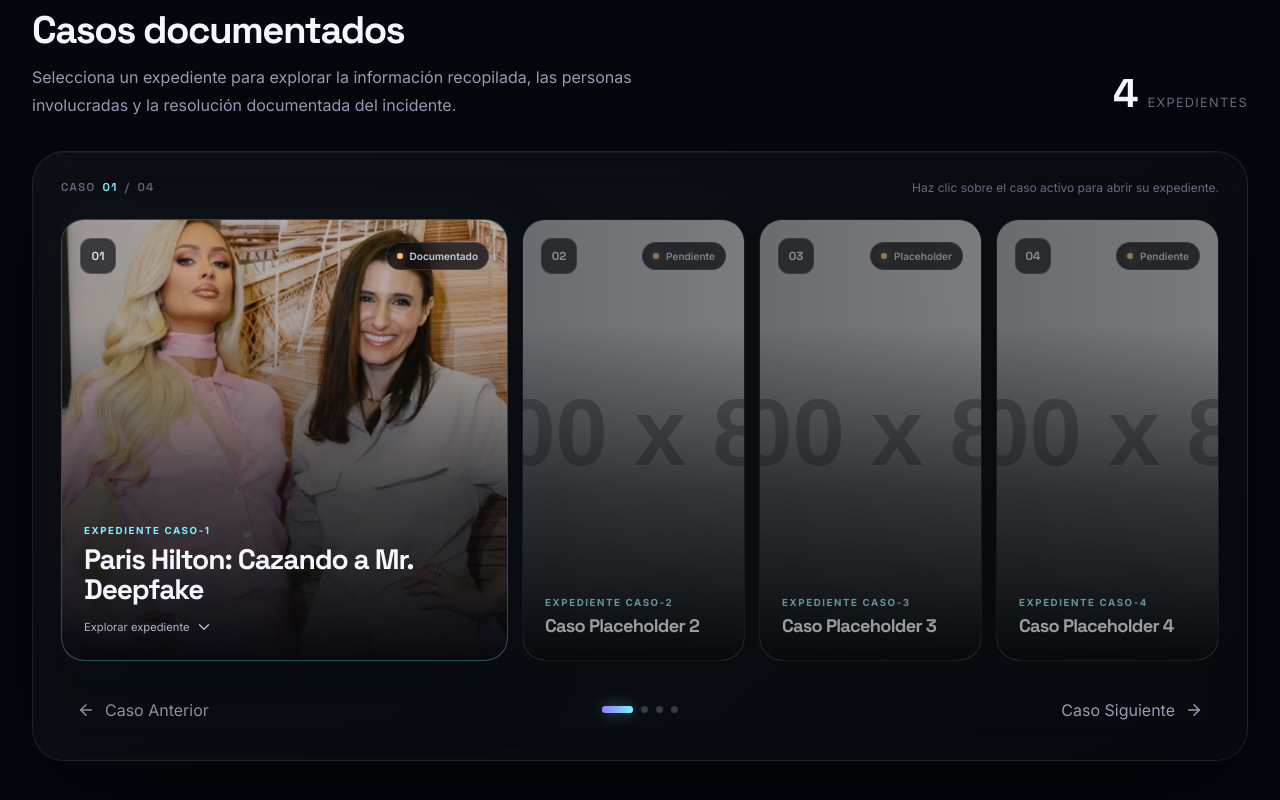
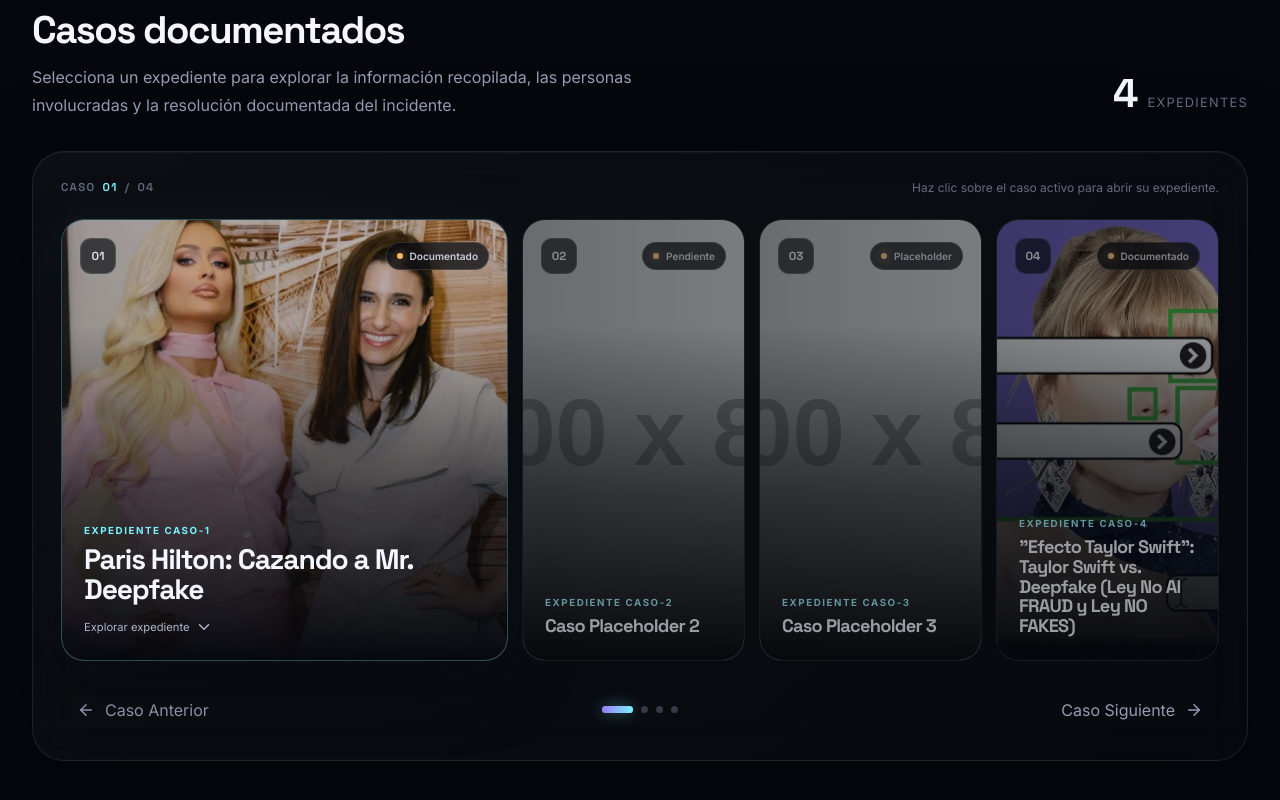
Before and after one commit to Massy100/Journal, a React (Vite) app: page / in a window 1280 px wide. Shown: the part 676-1476 px from the top of the page. Built offline with nearby package versions, Linux system fonts and the light colour scheme.

Commit message:
caso 4 tylor swift

```diff
--- a/src/data/casos.js
+++ b/src/data/casos.js
@@ -45,6 +45,7 @@
 ===========================================================
 */
 import caso1 from "../img/caso1.jpg";
+import caso4 from "../img/caso4.jpg";
 
 export const casos = [
   {
@@ -148,25 +149,44 @@
   {
     id: "caso-4",
 
-    nombre: "Caso Placeholder 4",
+    nombre: "\"Efecto Taylor Swift\": Taylor Swift vs. Deepfake (Ley No AI FRAUD y Ley NO FAKES)",
 
-    imagen:
-      "https://placehold.co/1200x800/20111d/ff82c8?text=Caso+Placeholder+4",
+    imagen: caso4,
 
-    fecha: "Fecha por definir",
+    fecha: "Enero de 2024",
 
     involucrados: [
-      "Persona afectada - Pendiente",
-      "Investigador / Fuente - Pendiente",
+      "Taylor Swift",
+      "Microsoft (Satya Nadella)",
+      "X (antes Twitter)",
+      "SAG-AFTRA y RAINN",
+      "Congreso de Estados Unidos",
+      "Swifties"
+    ],
+
+    fuentes: [
+      {
+        nombre:
+          "Wikipedia - Taylor Swift deepfake pornography controversy",
+        url: "https://en.wikipedia.org/wiki/Taylor_Swift_deepfake_pornography_controversy",
+      },
     ],
 
     descripcion:
-      "Descripción pendiente de investigación. Utiliza este apartado para presentar de manera breve y verificable los acontecimientos relacionados con el caso.",
+      "A finales de enero de 2024 comenzaron a circular en redes sociales, principalmente en 4chan y X (antes Twitter), imágenes sexuales falsas de la cantante Taylor Swift generadas con inteligencia artificial. Una de las publicaciones llegó a acumular más de 47 millones de visualizaciones antes de ser eliminada.\n\n" +
+
+      "Según investigaciones de la firma Graphika, el origen de las imágenes se rastreó hasta una comunidad de 4chan. Además, miembros de un grupo de Telegram discutieron cómo evadir los filtros de seguridad de herramientas como Microsoft Designer para crear este tipo de contenido sin consentimiento.\n\n" +
+
+      "Organizaciones como RAINN y SAG-AFTRA condenaron las imágenes, y el CEO de Microsoft, Satya Nadella, las calificó como \"alarmantes y terribles\". Los fans de la artista, conocidos como Swifties, impulsaron el hashtag #ProtectTaylorSwift y llenaron las búsquedas relacionadas con contenido positivo para reducir la visibilidad de las imágenes falsas.\n\n" +
+
+      "El caso mostró que las víctimas de deepfakes sexuales no son solo celebridades: la mayoría de los afectados son mujeres, y el alcance de Swift hizo que el problema recibiera una atención pública sin precedentes. En agosto de 2025 surgió una polémica similar cuando se reportó que la herramienta Grok Imagine generó contenido explícito de la artista a partir de una instrucción aparentemente inocente.",
 
     resolucion:
-      "Resolución pendiente de investigación. Aquí podrá explicarse si hubo eliminación del contenido, desmentidos, acciones legales u otras consecuencias.",
+      "Microsoft reforzó su generador de imágenes para evitar nuevos abusos, y X suspendió cuentas y bloqueó temporalmente las búsquedas del nombre de la artista. La Casa Blanca calificó los hechos de \"alarmantes\" y pidió que las plataformas y el Congreso tomaran medidas.\n\n" +
 
-    estado: "Pendiente",
+      "El caso impulsó el debate legislativo en Estados Unidos: se presentó un proyecto bipartidista que permitiría a las víctimas demandar a quienes creen o distribuyan falsificaciones digitales sin consentimiento, y cobraron relevancia propuestas como la No AI FRAUD Act y la NO FAKES Act, orientadas a proteger la voz y la imagen de las personas frente a réplicas digitales no autorizadas. La Unión Europea también alcanzó en febrero de 2024 un acuerdo para penalizar la pornografía deepfake. Este impacto se conoce como el \"Efecto Taylor Swift\".",
+
+    estado: "Documentado",
   },
 
   /*
```
Also changed, not shown: src/img/caso4.jpg (added).
